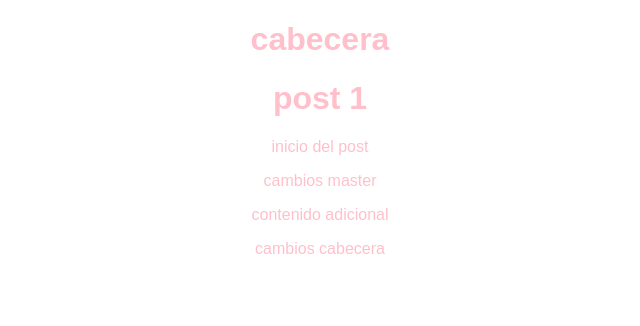
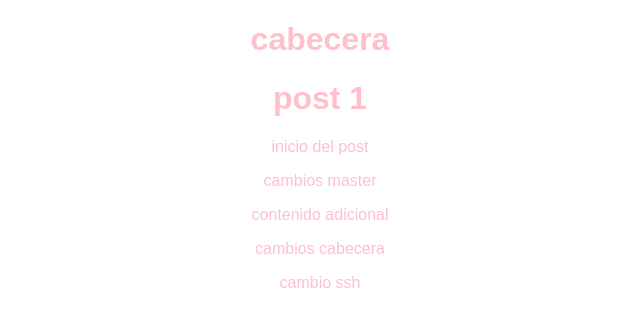
Before and after one commit to luisf123321/hyperblog, a plain HTML site: page index.html in a window 1280 px wide. Shown: the full height of the page, 320-960 px from the left. Drawn offline with Linux system fonts and the light colour scheme.

Commit message:
cambios ssh

```diff
--- a/index.html
+++ b/index.html
@@ -12,5 +12,6 @@
         <p>cambios master</p>
         <p>contenido adicional</p>
         <p>cambios cabecera</p>
+        <p>cambio ssh</p>
     </body>
 </html>
```
